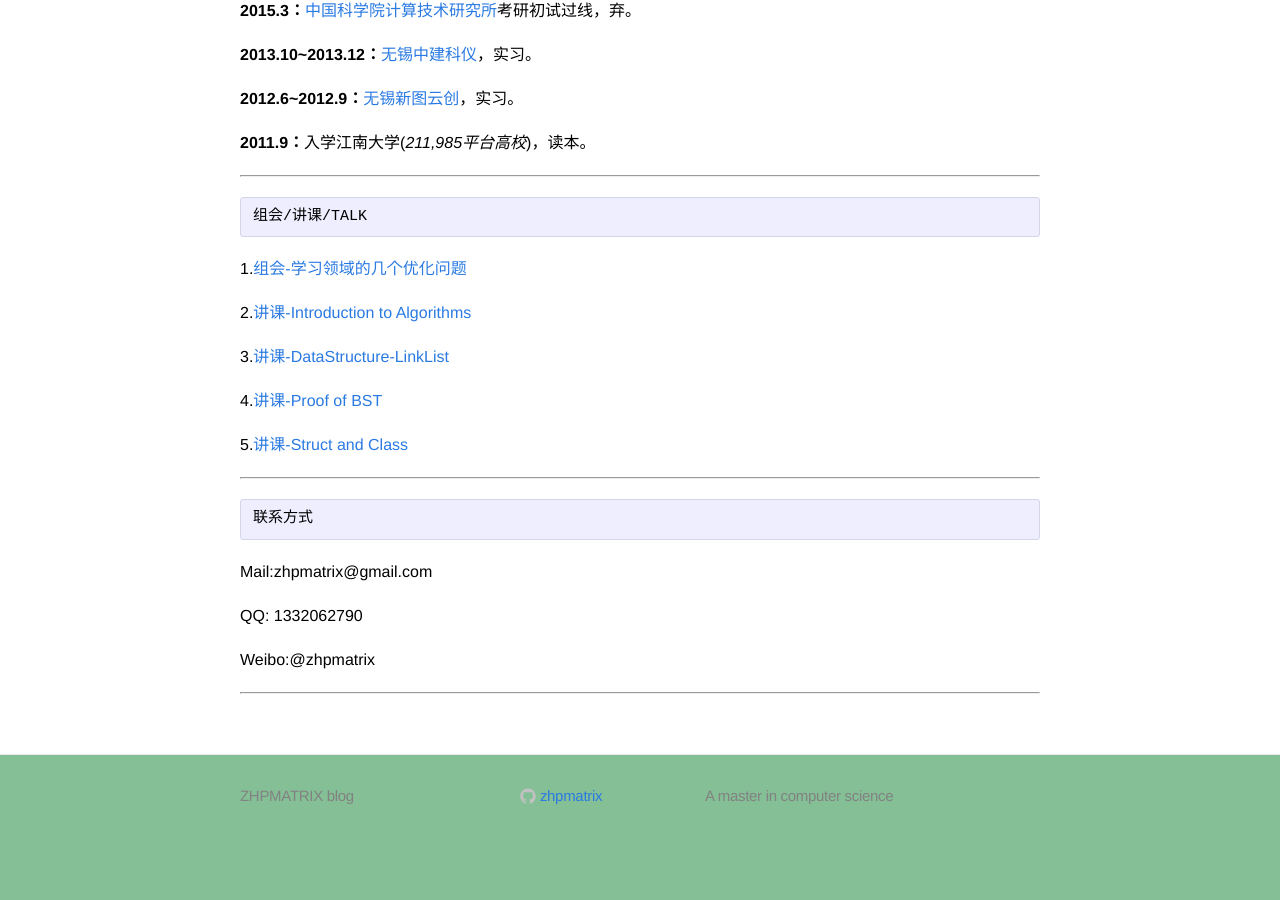
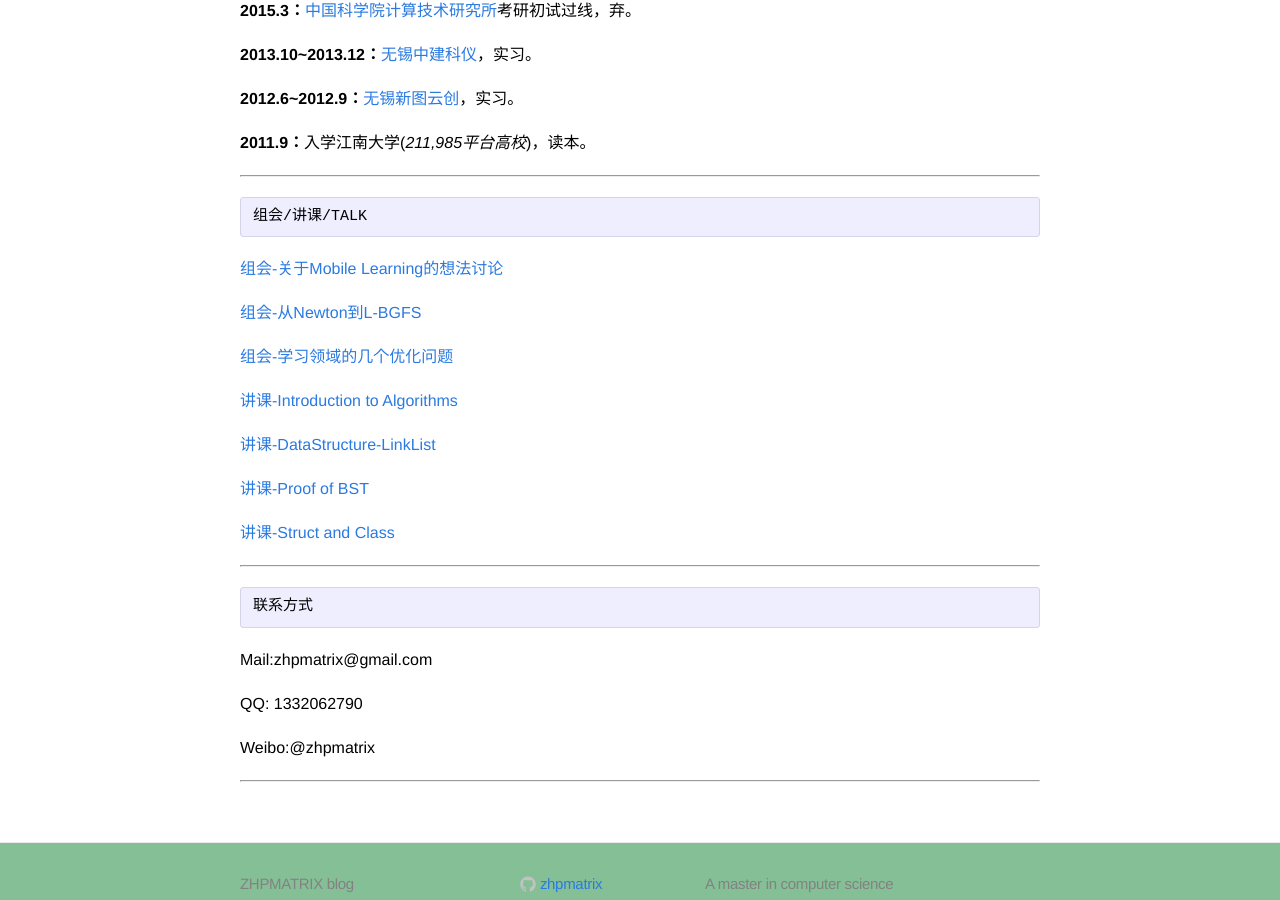
Before and after one commit to zhpmatrix/zhpmatrix.github.io, a Jekyll site: the page built from about.md, in a window 1280 px wide and 900 px high, scrolled down 983 px. Built offline with Jekyll 4.4.1, drawn with Linux system fonts in a browser that asks for light colours; comment, search, counter and statistics services are not loaded; before the commit the page ends 1835 px from its top, so only the background shows below that.

Commit message:
mod about.md

```diff
--- a/about.md
+++ b/about.md
@@ -55,15 +55,20 @@ permalink: /about/
 ---
 	组会/讲课/TALK
 
-1.[组会-学习领域的几个优化问题](cellar/Optimization_Algs_For_Learning.pdf)
+[组会-关于Mobile Learning的想法讨论](cellar/IDEA.pdf)
 
-2.[讲课-Introduction to Algorithms](cellar/Algorithm-Framework.pdf)
+[组会-从Newton到L-BGFS](cellar/lbfgs.pdf)
 
-3.[讲课-DataStructure-LinkList](cellar/DataStructure_Lesson_1.pdf)
+[组会-学习领域的几个优化问题](cellar/Optimization_Algs_For_Learning.pdf)
 
-4.[讲课-Proof of BST](cellar/二叉树性质证明.pdf)
+[讲课-Introduction to Algorithms](cellar/Algorithm-Framework.pdf)
 
-5.[讲课-Struct and Class](cellar/struct-class-slides.pdf)
+[讲课-DataStructure-LinkList](cellar/DataStructure_Lesson_1.pdf)
+
+[讲课-Proof of BST](cellar/二叉树性质证明.pdf)
+
+[讲课-Struct and Class](cellar/struct-class-slides.pdf)
+
 
 ---
     联系方式
```
